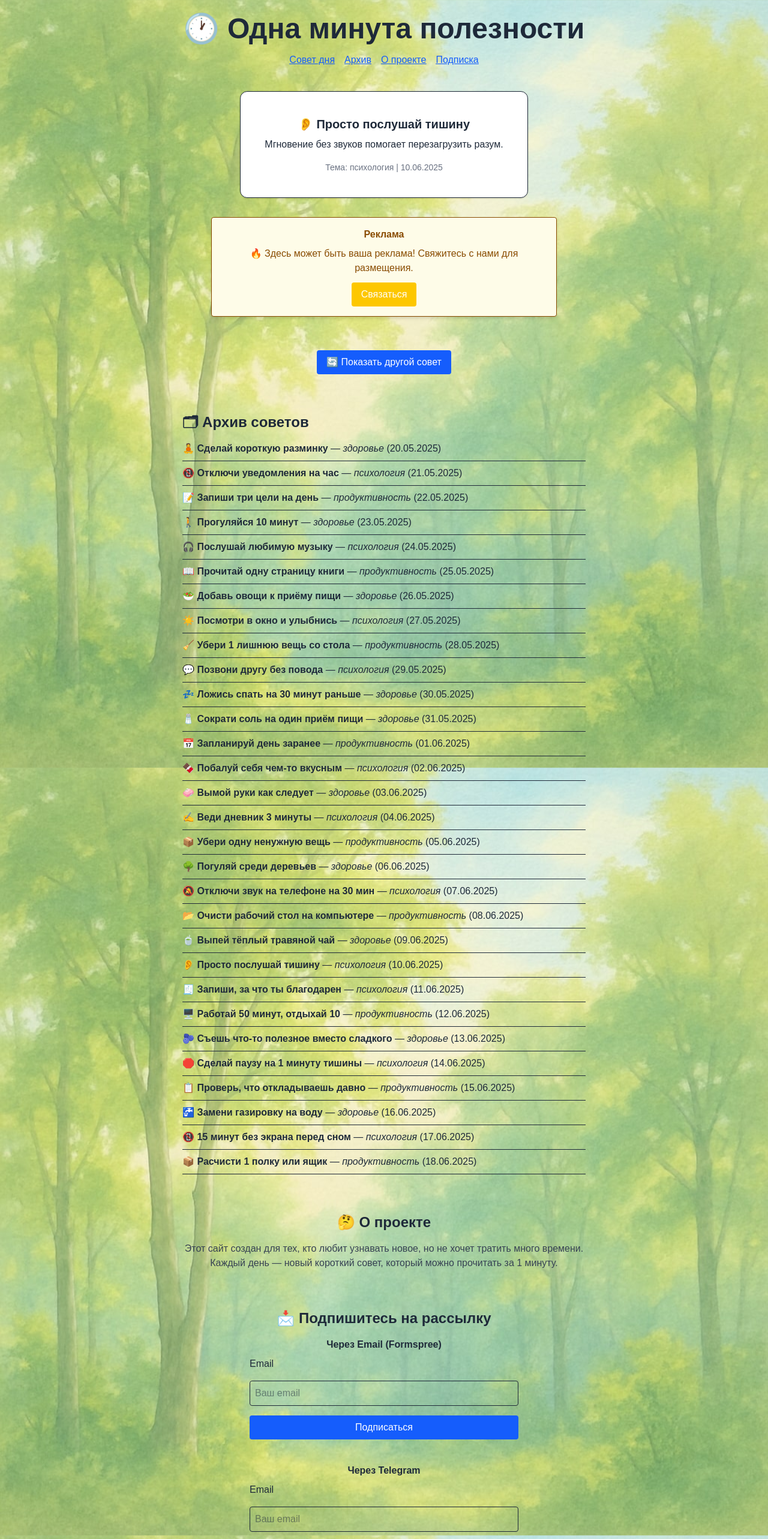
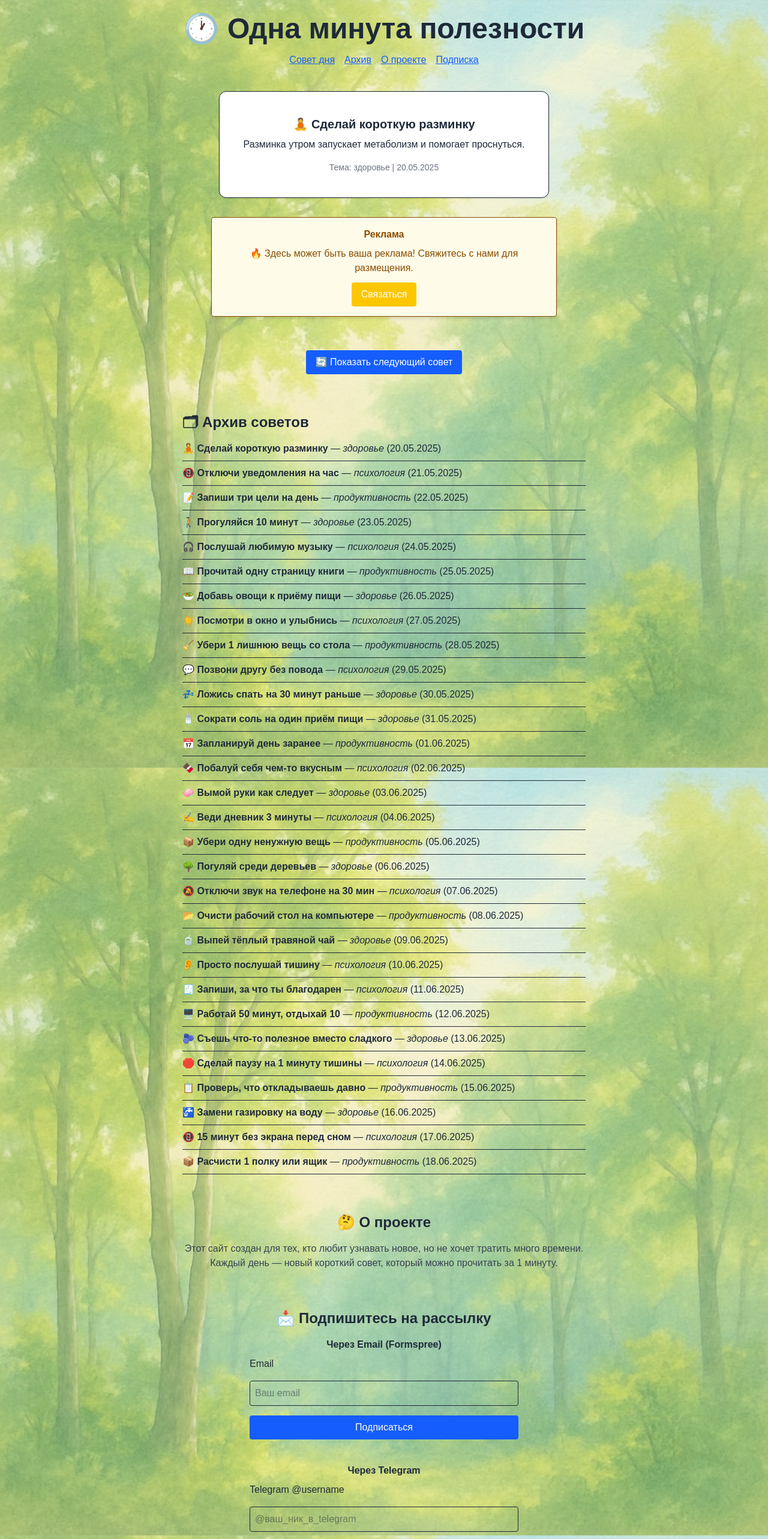
Before and after one commit to ustis19/one-minute-tip, a Next.js app: page / in a window 1280 px wide. Shown: the top 2566 px of the page at 60% size. Built offline with nearby package versions, Linux system fonts and the light colour scheme.

Commit message:
Обновлена форма Telegram-подписки: авто@, валидация username

```diff
--- a/app/page.tsx
+++ b/app/page.tsx
@@ -42,30 +42,44 @@ export default function Home() {
   const [tip, setTip] = useState<Tip | null>(null);
 
   useEffect(() => {
-    console.log("Загружено советов:", tips.length);
-    console.log("Даты советов:", tips.map(t => t.date));
-
     const today = new Date().toLocaleDateString("ru-RU");
     const todayTip = tips.find((t) => t.date === today);
-    setTip(todayTip || tips[Math.floor(Math.random() * tips.length)]);
+    setTip(todayTip || tips[0]);
   }, []);
 
-  const handleShowAnotherTip = () => {
+  const handleShowNextTip = () => {
     if (!tip) return;
 
-    const filteredTips = tips.filter((t) => t.title !== tip.title);
-    const randomTip = filteredTips[Math.floor(Math.random() * filteredTips.length)];
-    setTip(randomTip);
+    const currentIndex = tips.findIndex((t) => t.date === tip.date);
+    const nextIndex = (currentIndex + 1) % tips.length;
+    setTip(tips[nextIndex]);
   };
 
   const handleTelegramSubmit = async (e: FormEvent<HTMLFormElement>) => {
     e.preventDefault();
     const formData = new FormData(e.currentTarget);
-    const email = formData.get("telegram_email");
+    let username = (formData.get("telegram_user") as string).trim();
+
+    if (!username) {
+      alert("Пожалуйста, введите ваш Telegram username");
+      return;
+    }
+
+    // Добавим @ если не указан
+    if (!username.startsWith("@")) {
+      username = "@" + username;
+    }
+
+    // Проверка username: только буквы, цифры, _, длина 5–32 символа
+    const isValid = /^@?[a-zA-Z0-9_]{5,32}$/.test(username);
+    if (!isValid) {
+      alert("Некорректный username. Допустимы только буквы, цифры и подчёркивания (5–32 символа).");
+      return;
+    }
 
     const token = "YOUR_TELEGRAM_BOT_TOKEN";
     const chatId = "YOUR_TELEGRAM_CHAT_ID";
-    const text = `Новая подписка: ${email}`;
+    const text = `Новая подписка в Telegram: ${username}`;
 
     try {
       const res = await fetch(`https://api.telegram.org/bot${token}/sendMessage`, {
@@ -137,10 +151,10 @@ export default function Home() {
 
         <Button
           className="mt-6"
-          title="Показать случайный совет"
-          onClick={handleShowAnotherTip}
+          title="Показать следующий совет"
+          onClick={handleShowNextTip}
         >
-          🔄 Показать другой совет
+          🔄 Показать следующий совет
         </Button>
 
         <section id="archive" className="mt-16 max-w-2xl w-full">
@@ -187,13 +201,13 @@ export default function Home() {
           <div>
             <h3 className="font-semibold mb-2">Через Telegram</h3>
             <form onSubmit={handleTelegramSubmit} className="flex flex-col gap-4">
-              <label htmlFor="telegram_email" className="text-left font-medium">Email</label>
+              <label htmlFor="telegram_user" className="text-left font-medium">Telegram @username</label>
               <input
-                type="email"
-                name="telegram_email"
-                id="telegram_email"
-                placeholder="Ваш email"
-                pattern="[^@\s]+@[^@\s]+\.[^@\s]+"
+                type="text"
+                name="telegram_user"
+                id="telegram_user"
+                placeholder="@ваш_ник_в_telegram"
+                pattern="^@?[a-zA-Z0-9_]{5,32}$"
                 className="p-2 border rounded"
                 required
               />
```
